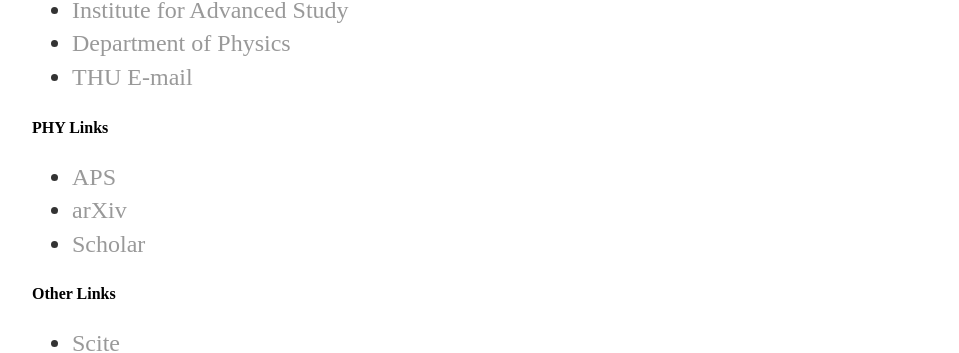
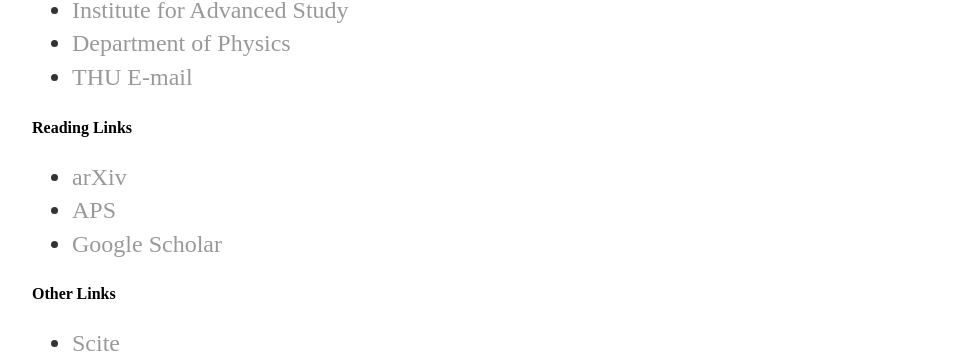
Before and after one commit to xuanzziu/xuanzziu.github.io, a Jekyll site: the page built from index.html, in a window 1280 px wide. Shown: the part 253-606 px from the top of the page, without its empty margins (160-1119 px from the left). Built offline with Jekyll 4.4.1, drawn with Linux system fonts in a browser that asks for light colours.

Commit message:
Update index.html

```diff
--- a/index.html
+++ b/index.html
@@ -5,23 +5,24 @@ title: Xuan Zou
 		<div class="blurb">
 			<h1>Hi there, I'm Xuan Zou!</h1>
 			<p>I'm a Ph.D. student at Institute for Advanced Study, Tsinghua University.</p>
+
 			<strong>THU Links</strong>
 			<ul class="contacts">
-    			<li><a href="https://www.ias.tsinghua.edu.cn/">Institute for Advanced Study</a></li>
+				<li><a href="https://www.ias.tsinghua.edu.cn/">Institute for Advanced Study</a></li>
 				<li><a href="https://www.phys.tsinghua.edu.cn/">Department of Physics</a></li>
 				<li><a href="https://mails.tsinghua.edu.cn/">THU E-mail</a></li>
 			</ul>
 
-			<strong>PHY Links</strong>
+			<strong>Reading Links</strong>
 			<ul class="contacts">
-    			<li><a href="https://www.aps.org/">APS</a></li>
-				<li><a href="https://arxiv.org/">arXiv</a></li>
-				<li><a href="https://scholar.google.com/">Scholar</a></li>
+				<li><a href="https://xuanzziu.github.io/arXiv/">arXiv</a></li>
+				<li><a href="https://www.aps.org/">APS</a></li>
+				<li><a href="https://scholar.google.com/">Google Scholar</a></li>
 			</ul>
 
 			<strong>Other Links</strong>
 			<ul class="contacts">
-    			<li><a href="https://scite.ai/">Scite</a></li>
+				<li><a href="https://scite.ai/">Scite</a></li>
 				<li><a href="https://www.connectedpapers.com/">Connected Papers</a></li>
 				<li><a href="https://libgen.fun/">Library Genesis</a></li>
 			</ul>
```
